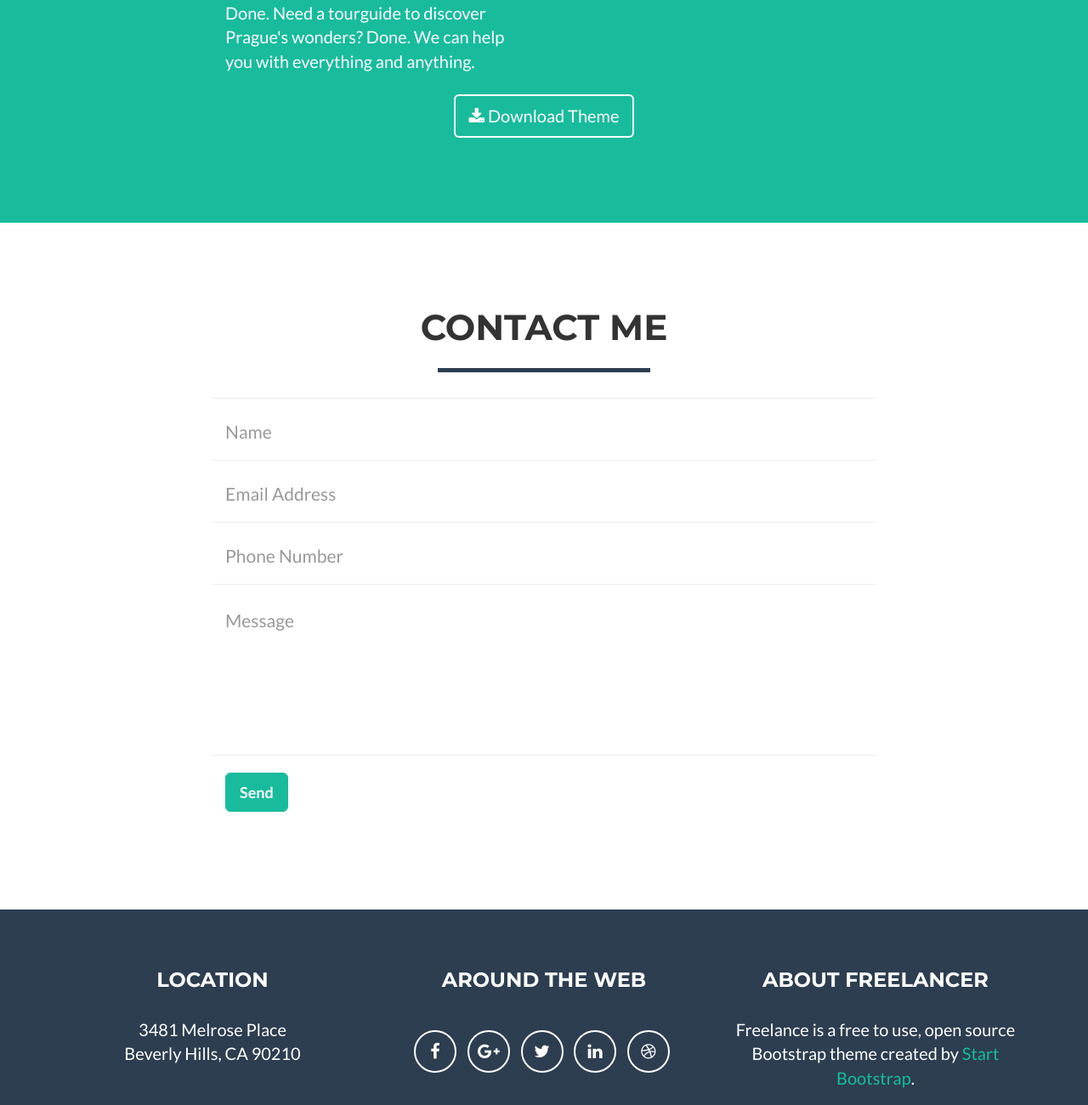
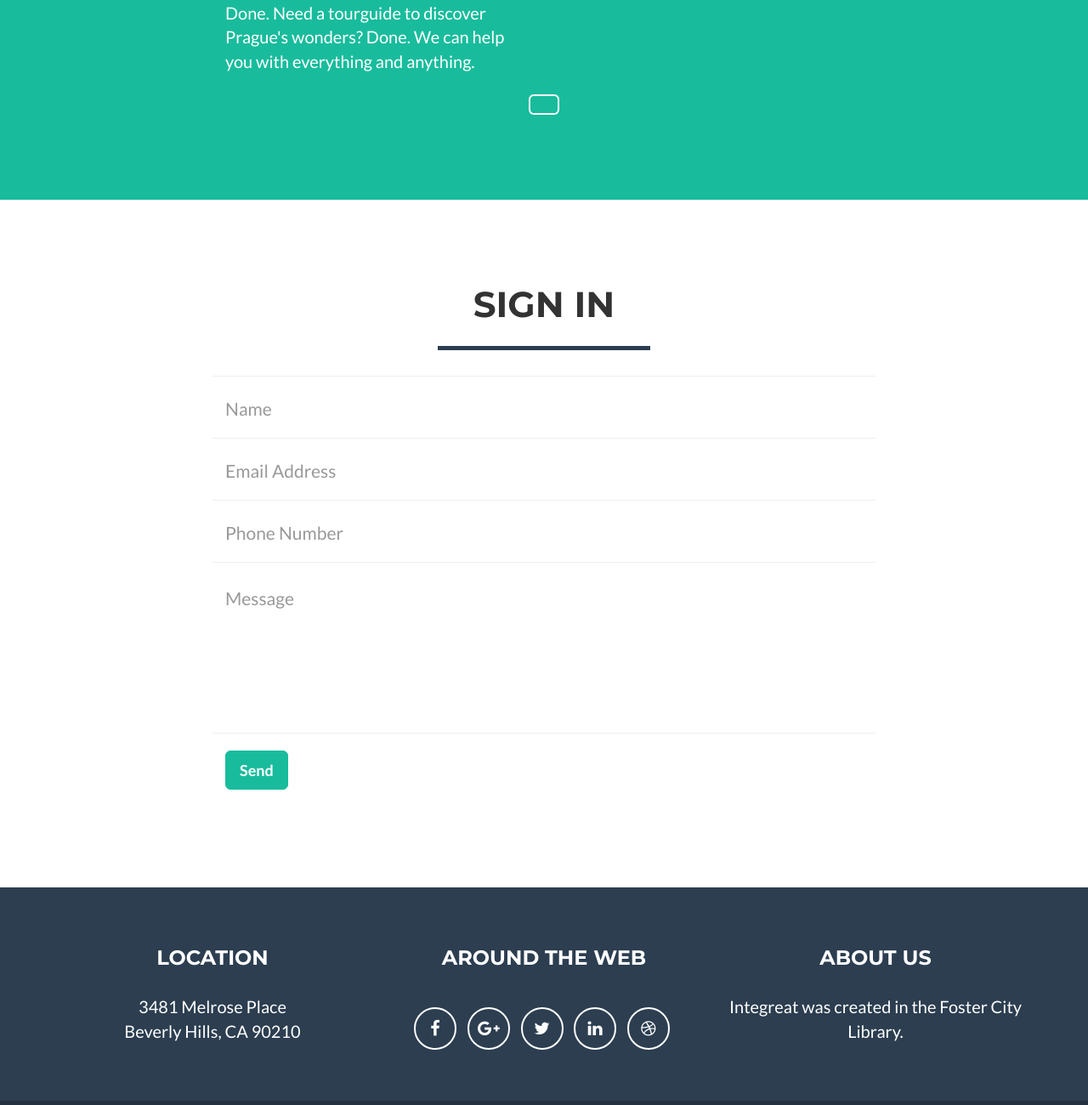
Before and after one commit to Es80494404/Es80494404.github.io, a website: page index.html in a window 1280 px wide. Shown: the part 2360-3660 px from the top of the page at 85% size. Drawn offline with nearby package versions, Linux system fonts and the light colour scheme.

Commit message:
7 commit

```diff
--- a/index.html
+++ b/index.html
@@ -174,7 +174,7 @@
                 </div>
                 <div class="col-lg-8 col-lg-offset-2 text-center">
                     <a href="#" class="btn btn-lg btn-outline">
-                        <i class="fa fa-download"></i> Download Theme
+
                     </a>
                 </div>
             </div>
@@ -186,7 +186,7 @@
         <div class="container">
             <div class="row">
                 <div class="col-lg-12 text-center">
-                    <h2>Contact Me</h2>
+                    <h2>Sign In</h2>
                     <hr class="star-primary">
                 </div>
             </div>
@@ -267,8 +267,8 @@
                         </ul>
                     </div>
                     <div class="footer-col col-md-4">
-                        <h3>About Freelancer</h3>
-                        <p>Freelance is a free to use, open source Bootstrap theme created by <a href="http://startbootstrap.com">Start Bootstrap</a>.</p>
+                        <h3>About Us</h3>
+                        <p>Integreat was created in the Foster City Library.</p>
                     </div>
                 </div>
             </div>
```
